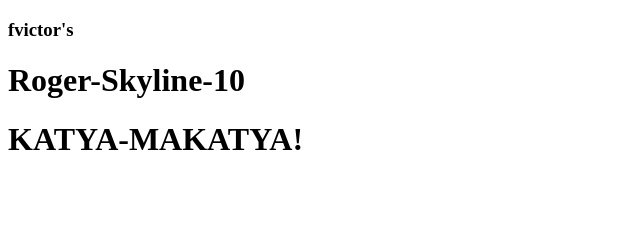
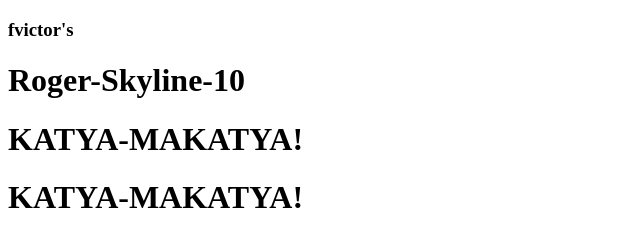
Before and after one commit to 21eclair/s21.roger.skyline, a plain HTML site: page index.html in a window 1280 px wide. Shown: the whole page, without its empty margins (0-640 px from the left). Drawn offline with Linux system fonts and the light colour scheme.

Commit message:
katya-makatya x2

```diff
--- a/index.html
+++ b/index.html
@@ -9,4 +9,5 @@
 	<h3>fvictor's</h3>
 	<h1>Roger-Skyline-10</h1>
 	<h1>KATYA-MAKATYA!</h1>
+	<h1>KATYA-MAKATYA!</h1>
 </html>
```
